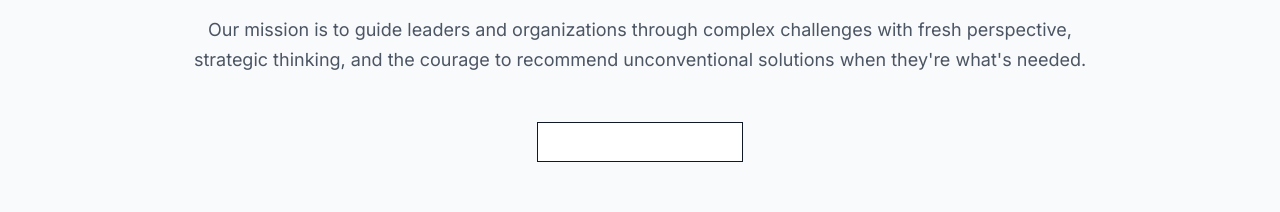
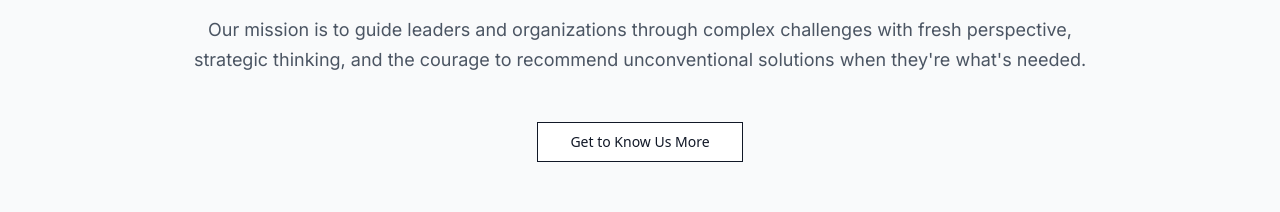
Before and after one commit to armaanded/legal-landing-lens-64, a React (Vite) app: page / in a window 1280 px wide. Shown: the part 2560-2772 px from the top of the page. Built offline with nearby package versions, Linux system fonts and the light colour scheme.

Commit message:
Fix About section button text
The "Learn More" button text in the About section was not updated as requested. This commit also addresses an issue where the "Get to Know Us More" button text was not transparent until hover.

```diff
--- a/src/components/About.tsx
+++ b/src/components/About.tsx
@@ -57,7 +57,7 @@ const About = () => {
             <a href="mailto:armaan@legalgraph.ai">
               <Button
                 variant="outline"
-                className={`border-gray-900 text-transparent hover:text-white hover:bg-gray-900 rounded-none font-medium px-8 py-3 transition-all duration-700 ${stagger[3] ? 'opacity-100 scale-100 translate-y-0' : 'opacity-0 scale-95 translate-y-4'}`}
+                className={`border-gray-900 text-gray-900 hover:text-white hover:bg-gray-900 rounded-none font-medium px-8 py-3 transition-all duration-700 ${stagger[3] ? 'opacity-100 scale-100 translate-y-0' : 'opacity-0 scale-95 translate-y-4'}`}
               >
                 Get to Know Us More
               </Button>
--- a/src/components/CTA.tsx
+++ b/src/components/CTA.tsx
@@ -17,7 +17,7 @@ const CTA = () => {
             <Button className="bg-gold hover:bg-gold/90 text-navy text-lg py-6 px-8">
               Schedule a Consultation
             </Button>
-            <Button variant="outline" className="border-white text-white hover:bg-white/10 text-lg py-6 px-8">
+            <Button variant="outline" className="border-white text-white hover:bg-white hover:text-navy text-lg py-6 px-8">
               Learn More
             </Button>
           </div>
```
